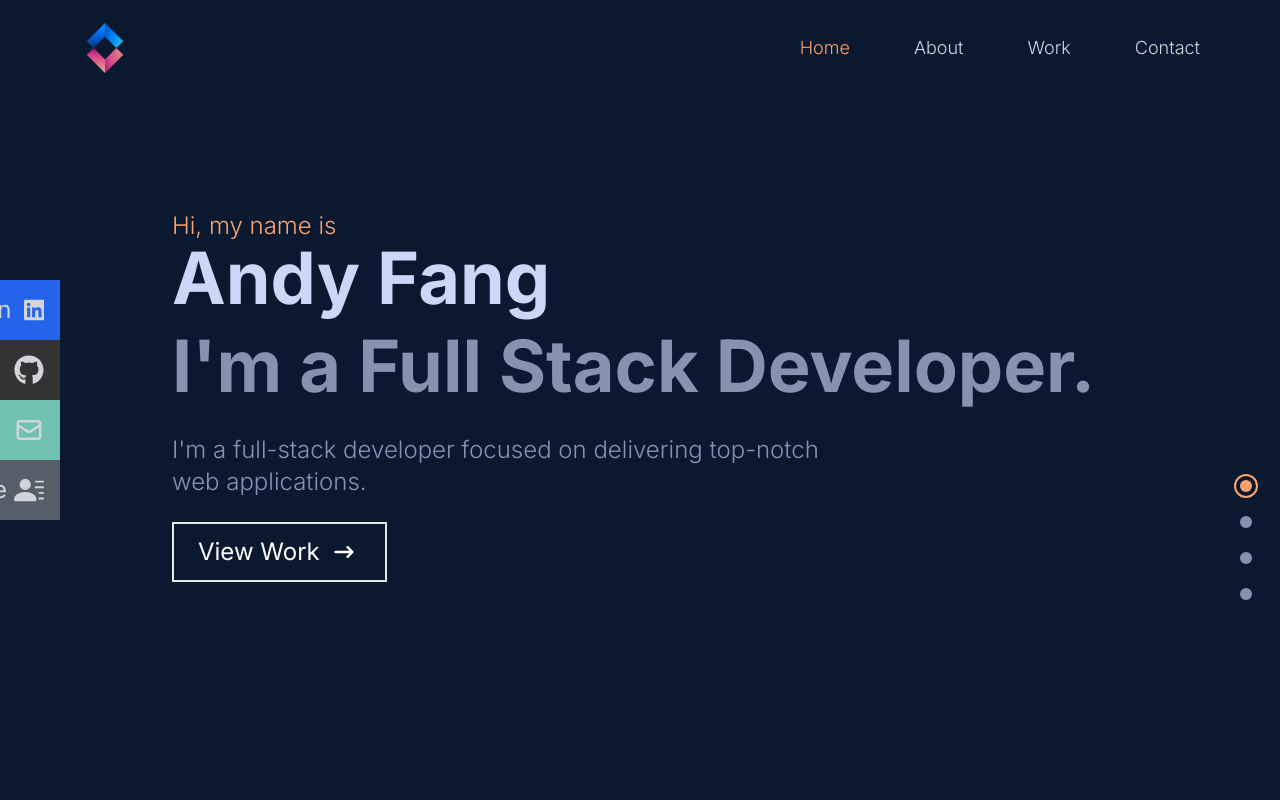
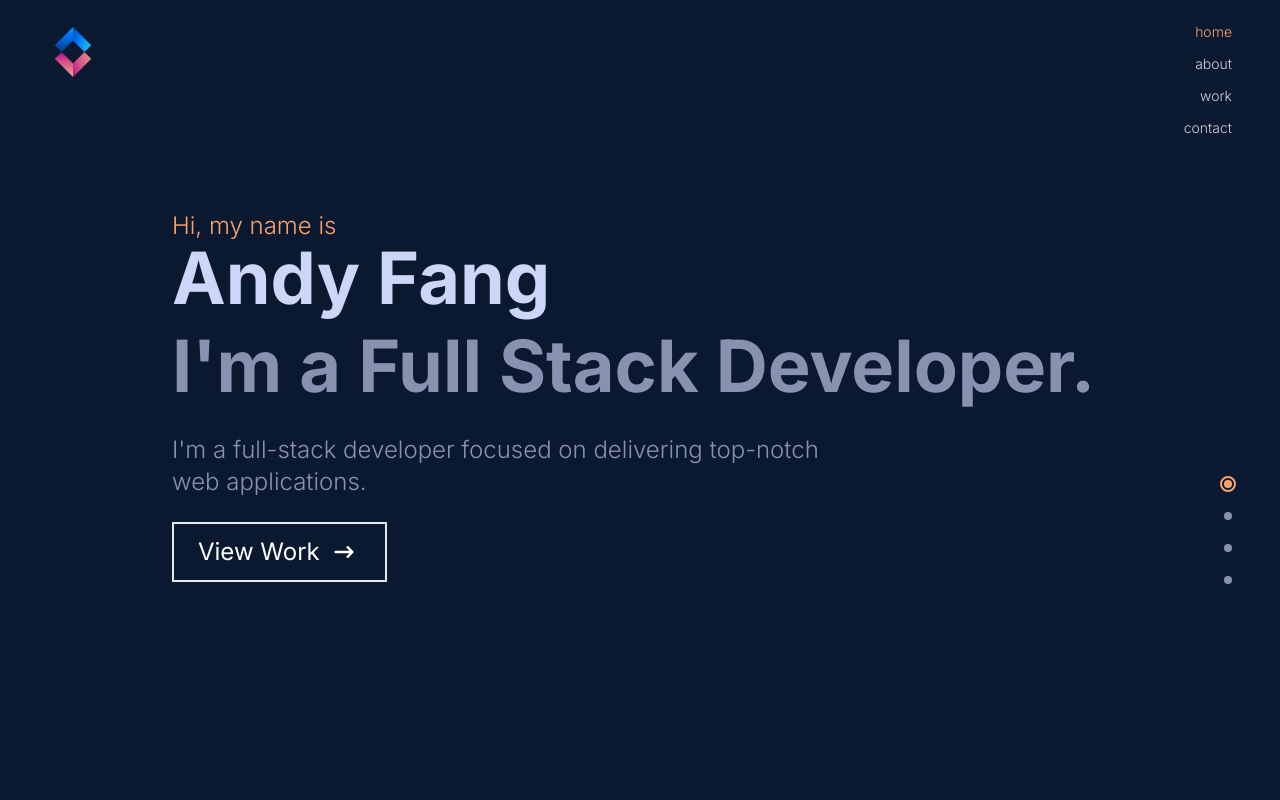
Before and after one commit to fang-andy/newfolio, a Next.js app: page / in a window 1280 px wide. Shown: the top 800 px of the page. Built offline with nearby package versions, Linux system fonts and the light colour scheme.

Commit message:
adjusted navbar style to flex-col and decreased size of dot group

```diff
--- a/src/app/page.js
+++ b/src/app/page.js
@@ -6,7 +6,6 @@ import {
   DotGroup,
   Landing,
   About,
-  Skills,
   Work,
   Contact,
 } from "@/components";
@@ -78,4 +77,7 @@ gray            #797983
 peach           #efbd9d
 light orange    #fca26e
 bright orange   #f5751d
+
+#b7ab98
+hsla(37,18%,66%,.5)
 */
--- a/src/components/About.jsx
+++ b/src/components/About.jsx
@@ -2,8 +2,8 @@ import React from "react";
 
 const About = () => {
   return (
-    <div id="about" className="w-full h-screen bg-[#0a192f] text-gray-300">
-      <div className="flex flex-col justify-center items-center w-full h-full">
+    <div id="about" className="w-full h-screen bg-[#0a192f] text-gray-300 pt-20">
+      <div className="flex flex-col justify-center items-center w-full">
         <div className="max-w-[1000px] w-full px-4 grid grid-cols-2 gap-8">
           <div className="sm:text-right pb-8 pl-4">
             <p className="text-4xl font-bold inline border-b-4 border-[#fca26e]">
--- a/src/components/DotGroup.jsx
+++ b/src/components/DotGroup.jsx
@@ -2,44 +2,37 @@ import React from "react";
 import AnchorLink from "react-anchor-link-smooth-scroll";
 
 const DotGroup = ({ setSelectedPage, activeLink }) => {
-  const selectedStyles = `relative bg-[#fca26e] before:absolute before:w-6
-    before:h-6 before:rounded-full before:border-2 before:border-[#fca26e]
+  const selectedStyles = `relative bg-[#fca26e] before:absolute before:w-4
+    before:h-4 before:rounded-full before:border-2 before:border-[#fca26e]
     before:left-[-50%] before:top-[-50%]`;
 
   return (
-    <div className="flex flex-col gap-6 fixed top-[60%] right-7">
+    <div className="flex flex-col gap-6 fixed top-[60%] right-[3rem]">
       <AnchorLink
         className={`${
           activeLink === "home" ? selectedStyles : "bg-[#8892b0]"
-        } w-3 h-3 rounded-full`}
+        } w-2 h-2 rounded-full`}
         href="#home"
         onClick={() => setSelectedPage("home")}
       />
       <AnchorLink
         className={`${
           activeLink === "about" ? selectedStyles : "bg-[#8892b0]"
-        } w-3 h-3 rounded-full`}
+        } w-2 h-2 rounded-full`}
         href="#about"
         onClick={() => setSelectedPage("about")}
       />
-      {/* <AnchorLink
-        className={`${
-          selectedPage === "skills" ? selectedStyles : "bg-[#8892b0]"
-        } w-3 h-3 rounded-full`}
-        href="#skills"
-        onClick={() => setSelectedPage("skills")}
-      /> */}
       <AnchorLink
         className={`${
           activeLink === "work" ? selectedStyles : "bg-[#8892b0]"
-        } w-3 h-3 rounded-full`}
+        } w-2 h-2 rounded-full`}
         href="#work"
         onClick={() => setSelectedPage("work")}
       />
       <AnchorLink
         className={`${
           activeLink === "contact" ? selectedStyles : "bg-[#8892b0]"
-        } w-3 h-3 rounded-full`}
+        } w-2 h-2 rounded-full`}
         href="#contact"
         onClick={() => setSelectedPage("contact")}
       />
--- a/src/components/Navbar.jsx
+++ b/src/components/Navbar.jsx
@@ -34,18 +34,18 @@ const Navbar = ({ activeLink, setActiveLink }) => {
   return (
     <div
       className="fixed w-full h-[80px] flex justify-between
-        items-center px-20 py-4 bg-[#0a192f] text-gray-300 pt-8"
+        items-center px-[3rem] py-4 text-gray-300 pt-10"
     >
       <div>
         <Image src="/logo.png" width={50} height={50} alt="logo" />
       </div>
 
       {/* Menu */}
-      <div className="hidden md:flex justify-between gap-16 text-[18px] font-light">
-        <Link page="Home" />
-        <Link page="About" />
-        <Link page="Work" />
-        <Link page="Contact" />
+      <div className="hidden md:flex flex-col pt-14 text-[14px] font-light text-right">
+        <Link page="home" />
+        <Link page="about" />
+        <Link page="work" />
+        <Link page="contact" />
       </div>
 
       {/* Hamburger */}
@@ -71,7 +71,7 @@ const Navbar = ({ activeLink, setActiveLink }) => {
       </div>
 
       {/* Social Icons */}
-      <div className="hidden lg:flex fixed flex-col top-[35%] left-0">
+      {/* <div className="hidden lg:flex fixed flex-col top-[35%] left-0">
         <ul>
           <li
             className="w-[160px] h-[60px] flex justify-between items-center ml-[-100px]
@@ -118,7 +118,7 @@ const Navbar = ({ activeLink, setActiveLink }) => {
             </a>
           </li>
         </ul>
-      </div>
+      </div> */}
     </div>
   );
 };
--- /dev/null
+++ b/src/components/Social.jsx
@@ -0,0 +1,7 @@
+import { useState, useEffect } from "react";
+
+const Social = () => {
+  return <div>Social</div>;
+};
+
+export default Social;
```
